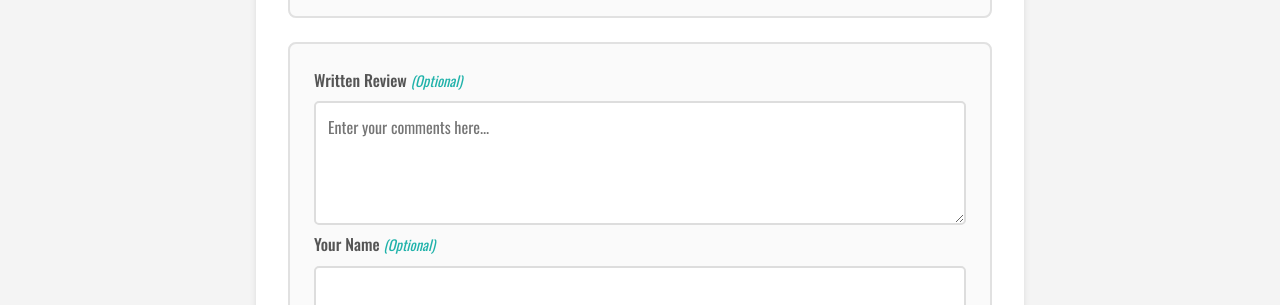
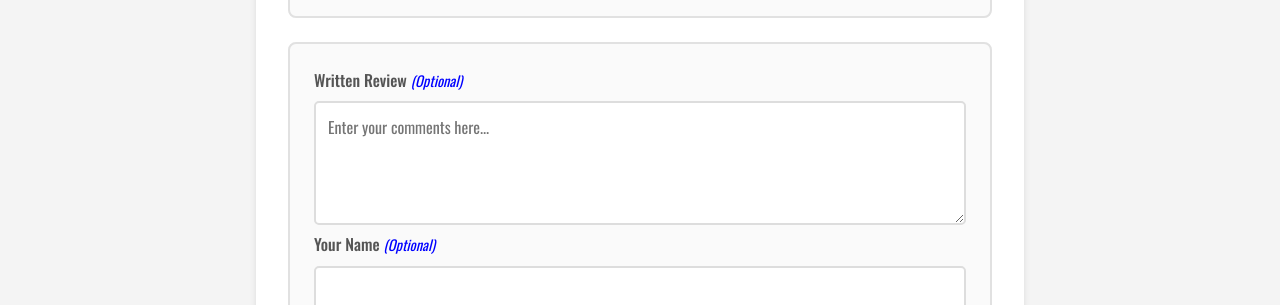
Before and after one commit to JoseScoto/wdd131, a plain HTML site: page form.html in a window 1280 px wide. Shown: the part 952-1257 px from the top of the page. Drawn offline with nearby package versions, Linux system fonts and the light colour scheme.

Commit message:
Text color adjusted

```diff
--- a/styles/form.css
+++ b/styles/form.css
@@ -109,7 +109,7 @@ textarea {
 /* Optional */
 .optional {
     font-style: italic;
-    color: lightseagreen;
+    color: blue;
     font-weight: 400;
     font-size: 0.9rem;
 }
```
